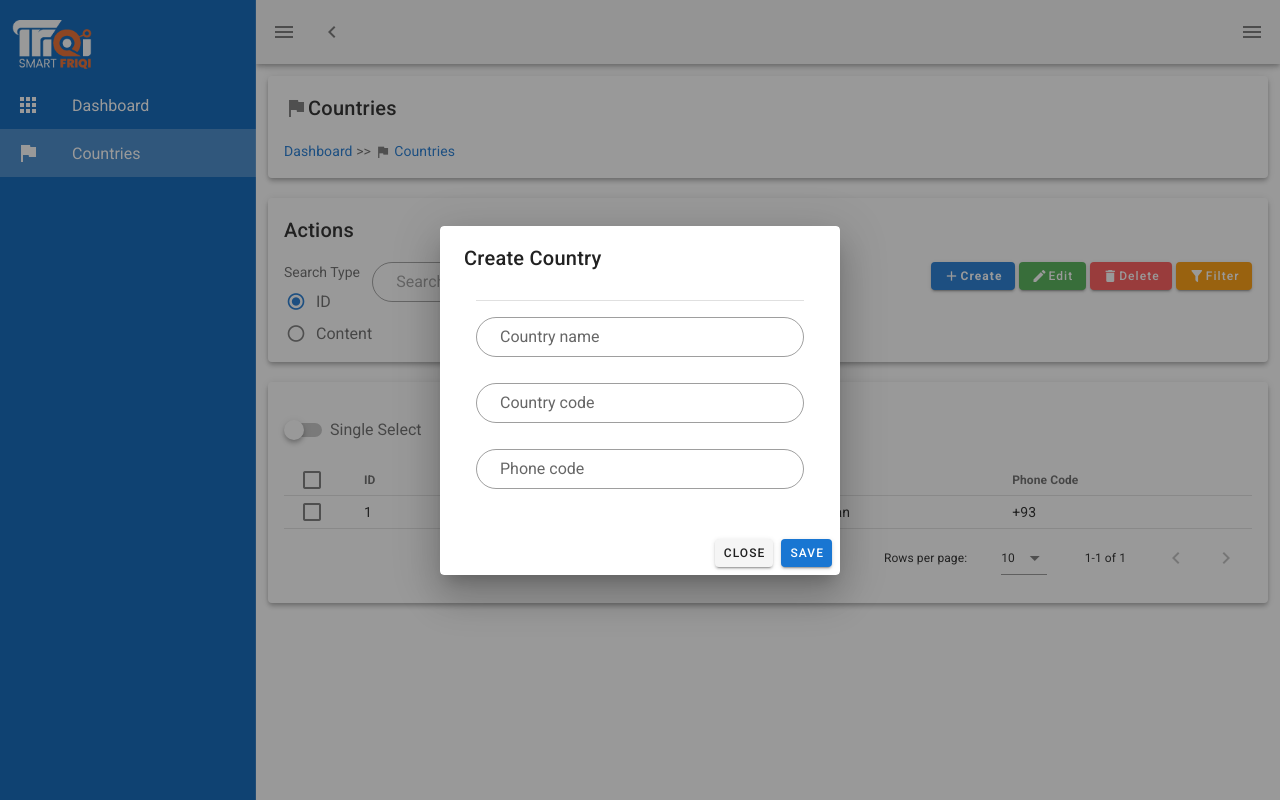
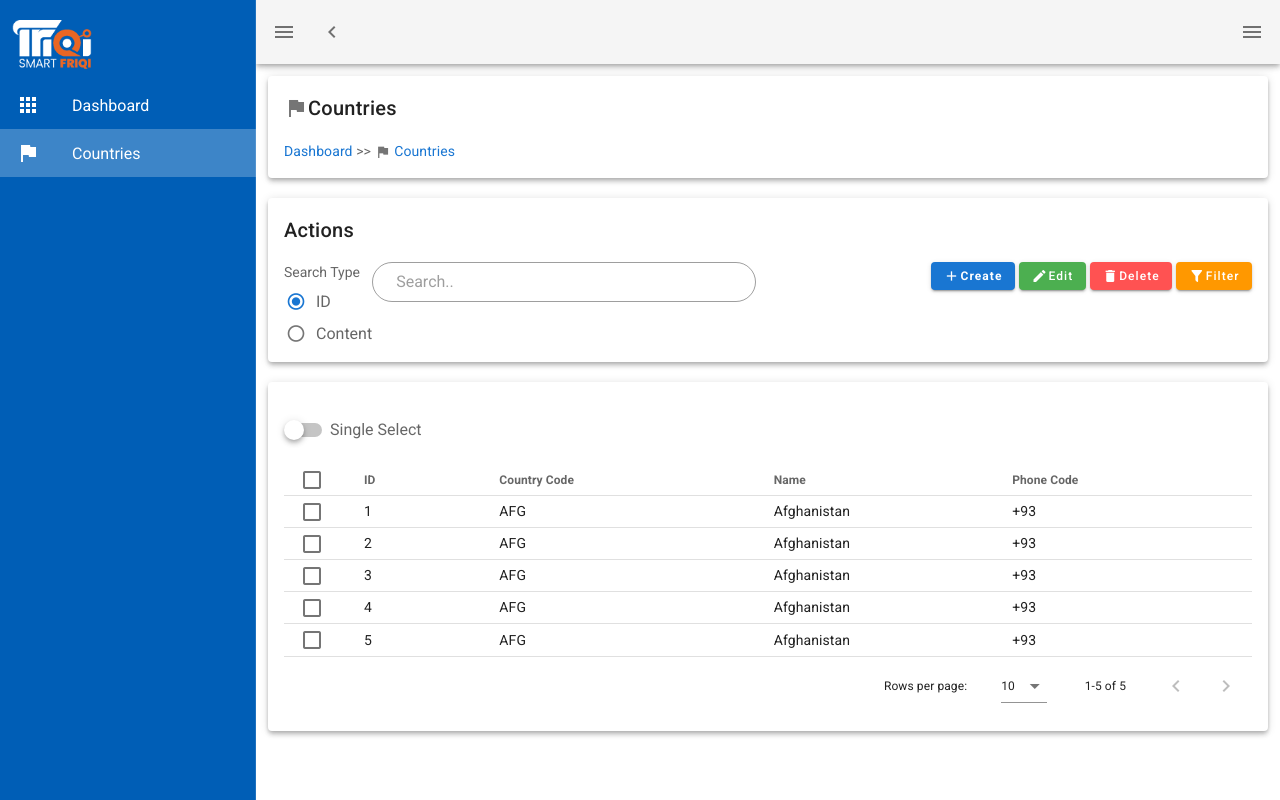
Before and after one commit to ashraf-frotan/landingpage-mis-frontend, a Nuxt app: page /countries in a window 1280 px wide. Built offline with nearby package versions, Linux system fonts and the light colour scheme.

Commit message:
index, store, edit, destroy functions added

```diff
--- a/components/ActionsCard.vue
+++ b/components/ActionsCard.vue
@@ -32,10 +32,14 @@
           >
             <v-icon small>mdi-plus</v-icon> Create</v-btn
           >
-          <v-btn small class="success text-capitalize mr-1">
+          <v-btn
+            small
+            class="success text-capitalize mr-1"
+            @click="$emit('openEditModal')"
+          >
             <v-icon small>mdi-pencil</v-icon> Edit</v-btn
           >
-          <v-btn small class="error text-capitalize mr-1">
+          <v-btn small class="error text-capitalize mr-1" @click="deleteRecord">
             <v-icon small>mdi-delete</v-icon> Delete</v-btn
           >
           <v-btn small class="orange text-capitalize white--text">
@@ -55,6 +59,11 @@ export default {
       search_type: "id",
     };
   },
+  methods: {
+    deleteRecord() {
+      this.$emit("deleteRecord");
+    },
+  },
 };
 </script>
 
--- a/pages/countries.vue
+++ b/pages/countries.vue
@@ -2,7 +2,11 @@
   <v-row>
     <v-col cols="12">
       <TitleCard :title_info="title_info" />
-      <ActionsCard @openAddModal="add_dialog = true" />
+      <ActionsCard
+        @openAddModal="add_dialog = true"
+        @openEditModal="edit"
+        @deleteRecord="destroy"
+      />
       <v-card elevation="4">
         <v-card-text>
           <v-data-table
@@ -24,7 +28,7 @@
     <v-dialog v-model="add_dialog" max-width="400">
       <v-card>
         <v-card-title>Create Country</v-card-title>
-        <v-form @submit.prevent="saveCountry" ref="add_form" lazy-validation>
+        <v-form @submit.prevent="store" ref="add_form" v-model="valid">
           <v-card-text class="px-9">
             <v-divider></v-divider>
             <v-text-field
@@ -72,6 +76,7 @@
   </v-row>
 </template>
 <script>
+import axios from "@nuxtjs/axios";
 import TitleCard from "~/components/TitleCard.vue";
 import ActionsCard from "~/components/ActionsCard.vue";
 export default {
@@ -82,12 +87,17 @@ export default {
   },
   data() {
     return {
-      add_dialog: true,
+      valid: false,
+      add_dialog: false,
       title_info: { title: "Countries", icon: "mdi-flag", url: "countries" },
       selected: [],
       singleSelect: false,
       countries: [
         { id: 1, code: "AFG", name: "Afghanistan", phonecode: "+93" },
+        { id: 2, code: "AFG", name: "Afghanistan", phonecode: "+93" },
+        { id: 3, code: "AFG", name: "Afghanistan", phonecode: "+93" },
+        { id: 4, code: "AFG", name: "Afghanistan", phonecode: "+93" },
+        { id: 5, code: "AFG", name: "Afghanistan", phonecode: "+93" },
       ],
       headers: [
         { text: "ID", value: "id" },
@@ -96,6 +106,7 @@ export default {
         { text: "Phone Code", value: "phonecode" },
       ],
       form_data: {
+        id: "",
         name: "",
         code: "",
         phonecode: "",
@@ -108,12 +119,23 @@ export default {
     };
   },
   methods: {
-    getCountries() {},
-    saveCountry() {
+    index() {},
+    store() {
+      console.log(this.form_data);
       if (this.$refs.add_form.validate()) {
+        this.form_data.id = 12;
+        console.log(this.form_data);
+        this.countries.push(this.form_data);
         this.add_dialog = false;
-        this.$refs.add_form.reset();
       }
+    },
+    edit() {
+      if (this.selected.length > 1) {
+        console.log("please select one");
+      }
+    },
+    destroy() {
+      console.log("delete dd");
     },
   },
   created() {
```
